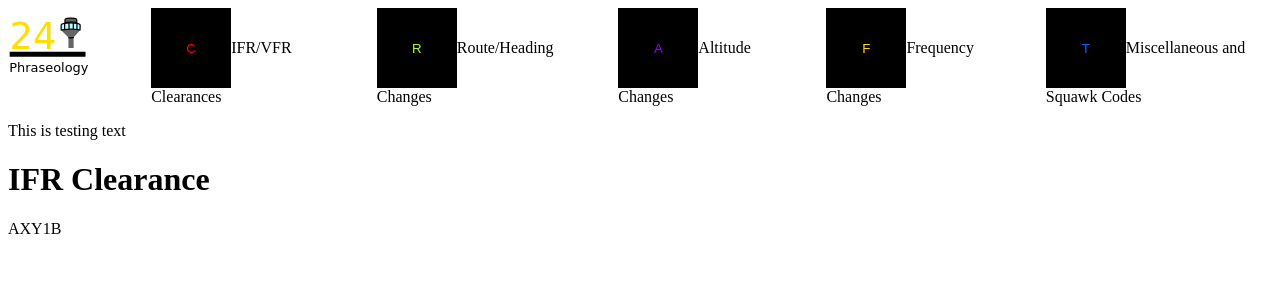
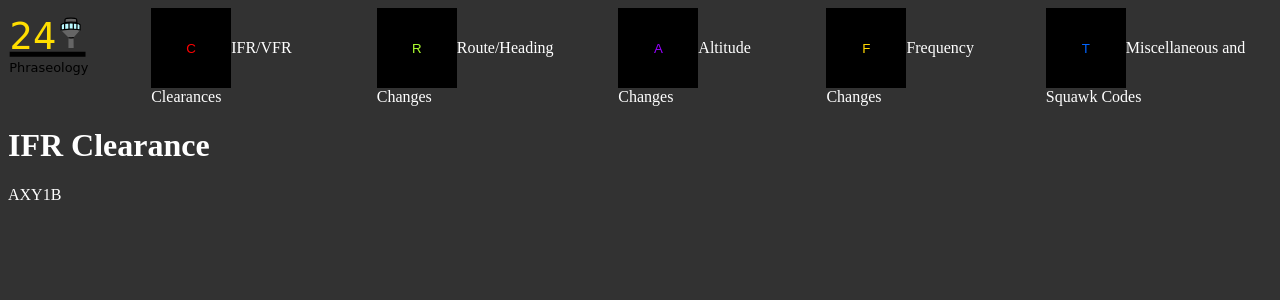
Before and after one commit to GreenHexagon/24Phraseology, a Vue app: page / in a window 1280 px wide. Shown: the top 300 px of the page. Built offline with nearby package versions, Linux system fonts and the light colour scheme.

Commit message:
Some Reorganization, plus moving global style into it's own file.

```diff
--- a/index.html
+++ b/index.html
@@ -3,6 +3,7 @@
   <head>
     <meta charset="UTF-8">
     <link rel="icon" href="/favicon.svg">
+    <link rel="stylesheet" href="/src/globalstyle.css">
     <meta name="viewport" content="width=device-width, initial-scale=1.0">
     <title>24 Phraseology</title>
   </head>
--- a/src/App.vue
+++ b/src/App.vue
@@ -1,10 +1,7 @@
 <script setup>
   import { ref } from 'vue'
   import Clearance from './Clearance.vue';
-  import formmodal from './formmodal.vue';
-import Formmodal from './formmodal.vue';
-  const generatedClearance = ref("AXY1B")
-  const clearanceText = ref("IFR Clearance")
+  import Formmodal from './formmodal.vue';
 </script>
 
 <template>
@@ -38,17 +35,9 @@ import Formmodal from './formmodal.vue';
     </div>
   </div>
 </template>
-<style>
-  :root {
-    --red: rgb(255, 0, 0);
-    --green: rgb(173, 255, 47);
-    --purple: rgb(150, 0, 255);
-    --gold: rgb(255, 215, 0);
-    --blue: rgb(0, 100, 255);
-  }
-</style>
 
 <style scoped>
+
   .topbar-menu {
     display: flex;
     gap: 5%;
--- a/src/FormModal.vue
+++ b/src/FormModal.vue
@@ -3,7 +3,7 @@
 </script>
 
 <template>
-  <p>This is testing text</p>
+  <div></div>
 </template>
 
 <style scoped>
--- /dev/null
+++ b/src/globalstyle.css
@@ -0,0 +1,11 @@
+:root {
+    --red: rgb(255, 0, 0);
+    --green: rgb(173, 255, 47);
+    --purple: rgb(150, 0, 255);
+    --gold: rgb(255, 215, 0);
+    --blue: rgb(0, 100, 255);
+  }
+  body {
+    color:white;
+    background-color: rgb(50, 50,50);
+  }
```
